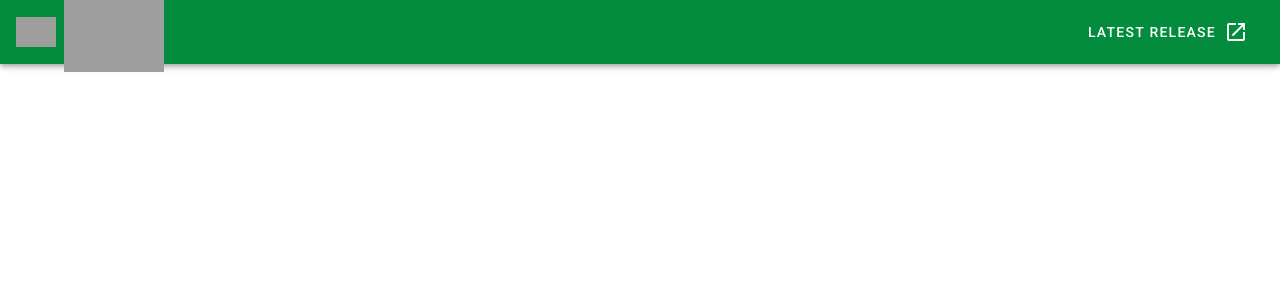
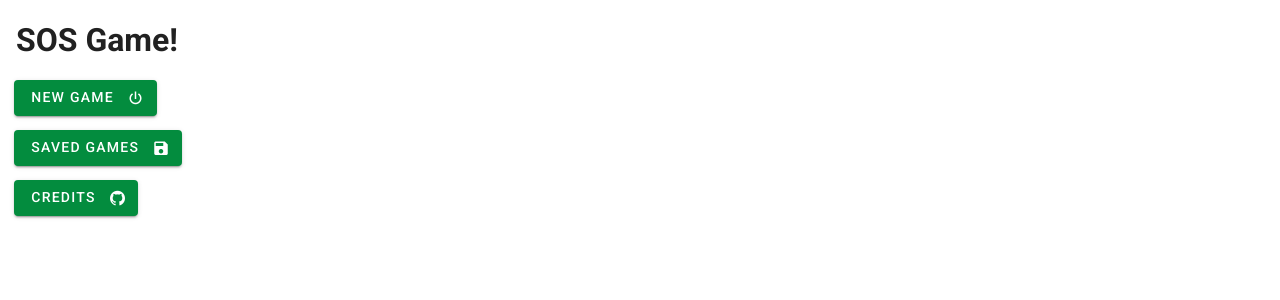
Before and after one commit to heyodai/sos-game-android-app, a Vue app: page / in a window 1280 px wide. Shown: the top 300 px of the page. Built offline with nearby package versions, Linux system fonts and the light colour scheme; grey boxes are pictures that could not be loaded.

Commit message:
add home screen content

```diff
--- a/src/App.vue
+++ b/src/App.vue
@@ -1,53 +1,14 @@
 <template>
   <v-app>
-    <v-app-bar
-      app
-      color="primary"
-      dark
-    >
-      <div class="d-flex align-center">
-        <v-img
-          alt="Vuetify Logo"
-          class="shrink mr-2"
-          contain
-          src="https://cdn.vuetifyjs.com/images/logos/vuetify-logo-dark.png"
-          transition="scale-transition"
-          width="40"
-        />
-
-        <v-img
-          alt="Vuetify Name"
-          class="shrink mt-1 hidden-sm-and-down"
-          contain
-          min-width="100"
-          src="https://cdn.vuetifyjs.com/images/logos/vuetify-name-dark.png"
-          width="100"
-        />
-      </div>
-
-      <v-spacer></v-spacer>
-
-      <v-btn
-        href="https://github.com/vuetifyjs/vuetify/releases/latest"
-        target="_blank"
-        text
-      >
-        <span class="mr-2">Latest Release</span>
-        <v-icon>mdi-open-in-new</v-icon>
-      </v-btn>
-    </v-app-bar>
-
-    <v-main>
-      <router-view/>
-    </v-main>
+    <router-view />
   </v-app>
 </template>
 
 <script lang="ts">
-import Vue from 'vue';
+import Vue from "vue";
 
 export default Vue.extend({
-  name: 'App',
+  name: "App",
 
   data: () => ({
     //
--- a/src/screens/CreditsScreen.vue
+++ b/src/screens/CreditsScreen.vue
@@ -1,5 +1,6 @@
 <template>
     <div>
+        credits
     </div>
 </template>
 
--- a/src/screens/HomeScreen.vue
+++ b/src/screens/HomeScreen.vue
@@ -1,11 +1,46 @@
 <template>
-    <div>
+  <v-main>
+    <div id="wrapper">
+      <h1>SOS Game!</h1>
+      <v-btn class="app-btn primary">
+          <router-link to="/setup">
+            New Game
+            <v-icon right dark> mdi-power </v-icon>
+          </router-link>
+      </v-btn>
+      <v-btn class="app-btn primary">
+          <router-link to="/replay">
+            Saved Games
+            <v-icon right dark> mdi-content-save </v-icon>
+          </router-link>
+      </v-btn>
+      <v-btn class="app-btn primary">
+          <router-link to="/credits">
+            Credits
+            <v-icon right dark> mdi-github </v-icon>
+          </router-link>
+      </v-btn>
     </div>
+  </v-main>
 </template>
 
 <script lang="ts">
-import Vue from 'vue'
+import Vue from "vue";
 export default Vue.extend({
-    name: 'HomeScreen',
-})
+  name: "HomeScreen",
+});
 </script>
+
+<style scoped>
+    h1 {
+        margin: 0.5em;
+    }
+    .app-btn {
+        display: block;
+        margin: 1em;
+    }
+    .app-btn a {
+        color: white;
+        text-decoration: none;
+    }
+</style>
```
